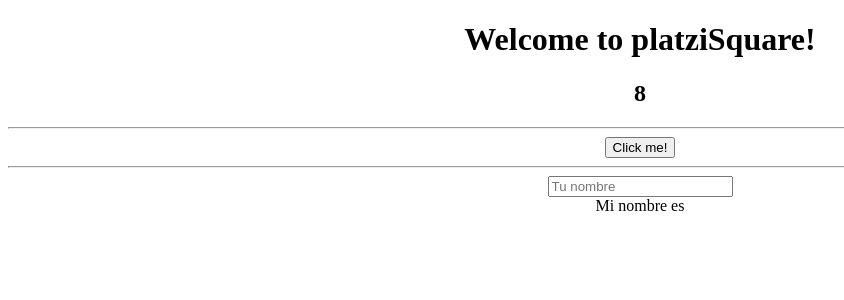
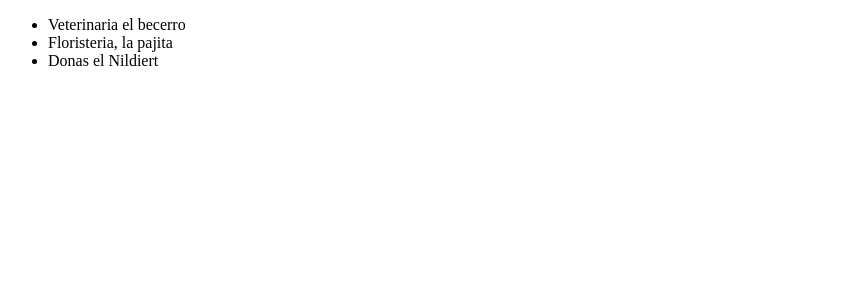
Before and after one commit to nildiert/platzisquare, an Angular app: page / in a window 1280 px wide. Shown: the top 300 px of the page, without its empty margins (0-844 px from the left). Built offline with nearby package versions, Linux system fonts and the light colour scheme.

Commit message:
directiva ngFor 10122018_1918

```diff
--- a/src/app/app.component.html
+++ b/src/app/app.component.html
@@ -1,13 +1,5 @@
 <!--The content below is only a placeholder and can be replaced.-->
-<div style="text-align:center">
-  <h1>
-    Welcome to {{ title }}!
-  </h1>
-  <h2>{{a+b}}</h2>
-  <hr>
-  <button [disabled]="!listo" (click)="hacerAlgo()">Click me!</button>
-  <hr>
-  <input type="text" placeholder="Tu nombre" [(ngModel)]="nombre">
-  <br>
-  Mi nombre es {{nombre}}
-</div>
+<ul>
+  <li *ngFor="let lugar of lugares">{{lugar.nombre}}</li>
+
+</ul>
--- a/src/app/app.component.ts
+++ b/src/app/app.component.ts
@@ -7,16 +7,13 @@
 })
 export class AppComponent {
   title = 'platziSquare';
-  a= 3;
-  b = 5;
+  lugares:any = [
+    {nombre: 'Veterinaria el becerro'},
+    {nombre: 'Floristeria, la pajita'},
+    {nombre: 'Donas el Nildiert'},
 
-  listo = false;
-nombre:string ="";
+  ]
   constructor(){
-    setTimeout(()=>{this.listo=true},3000)
-  }
-  hacerAlgo(){
-    alert('Haciendo algo');
   }
 
 }
```
